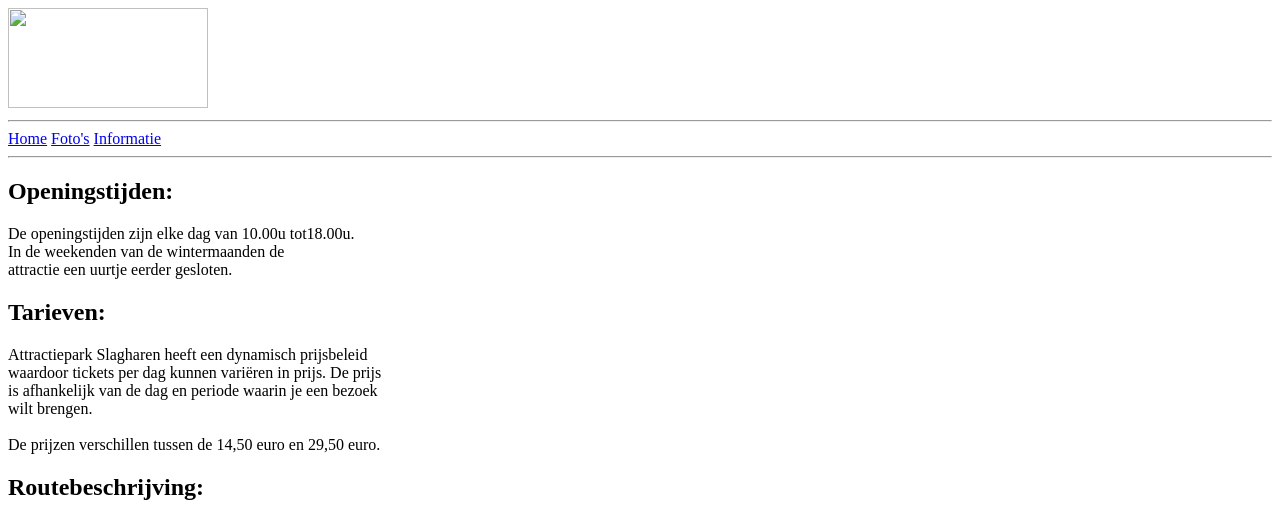
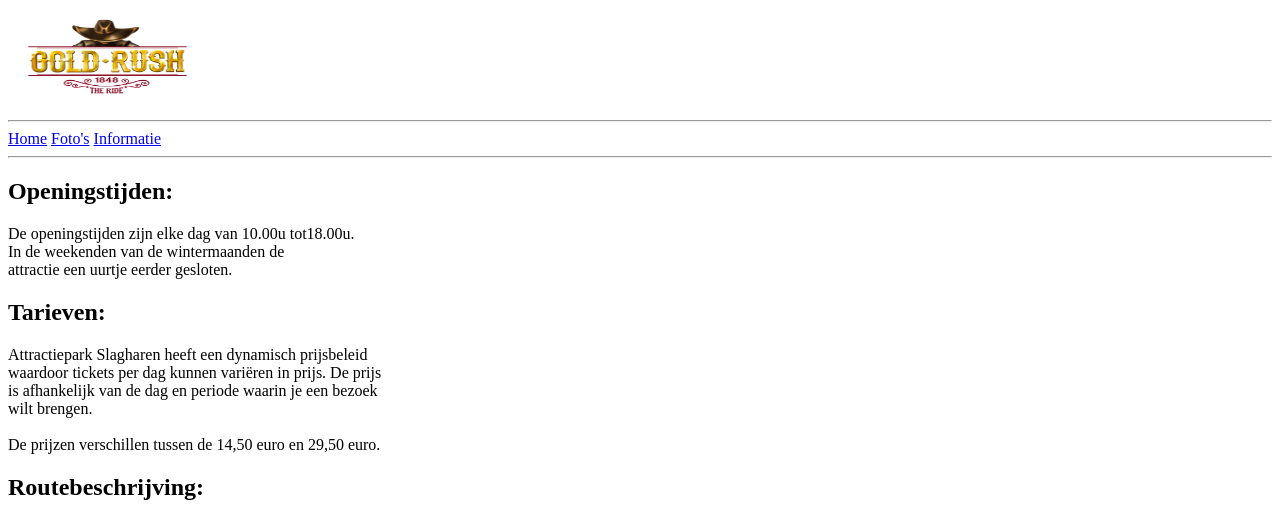
Before and after one commit to AngeloCristiano41/Gold-Rush, a plain HTML site: page info.html in a window 1280 px wide. Shown: the top 517 px of the page. Drawn offline with Linux system fonts and the light colour scheme.

Commit message:
Update info.html

```diff
--- a/info.html
+++ b/info.html
@@ -8,7 +8,7 @@
         <meta name="author" content="Angelo Cristiano Massa">
     </head>
 <body>
-    <header id="nav"><img src="Afbeelding/LogoGoldRush.png" width="200" height="100"><hr>
+    <header id="nav"><img src="LogoGoldRush.png" width="200" height="100"><hr>
         <nav>
             <a href="index.html">Home</a>
             <a href="galerij.html">Foto's</a>
```
